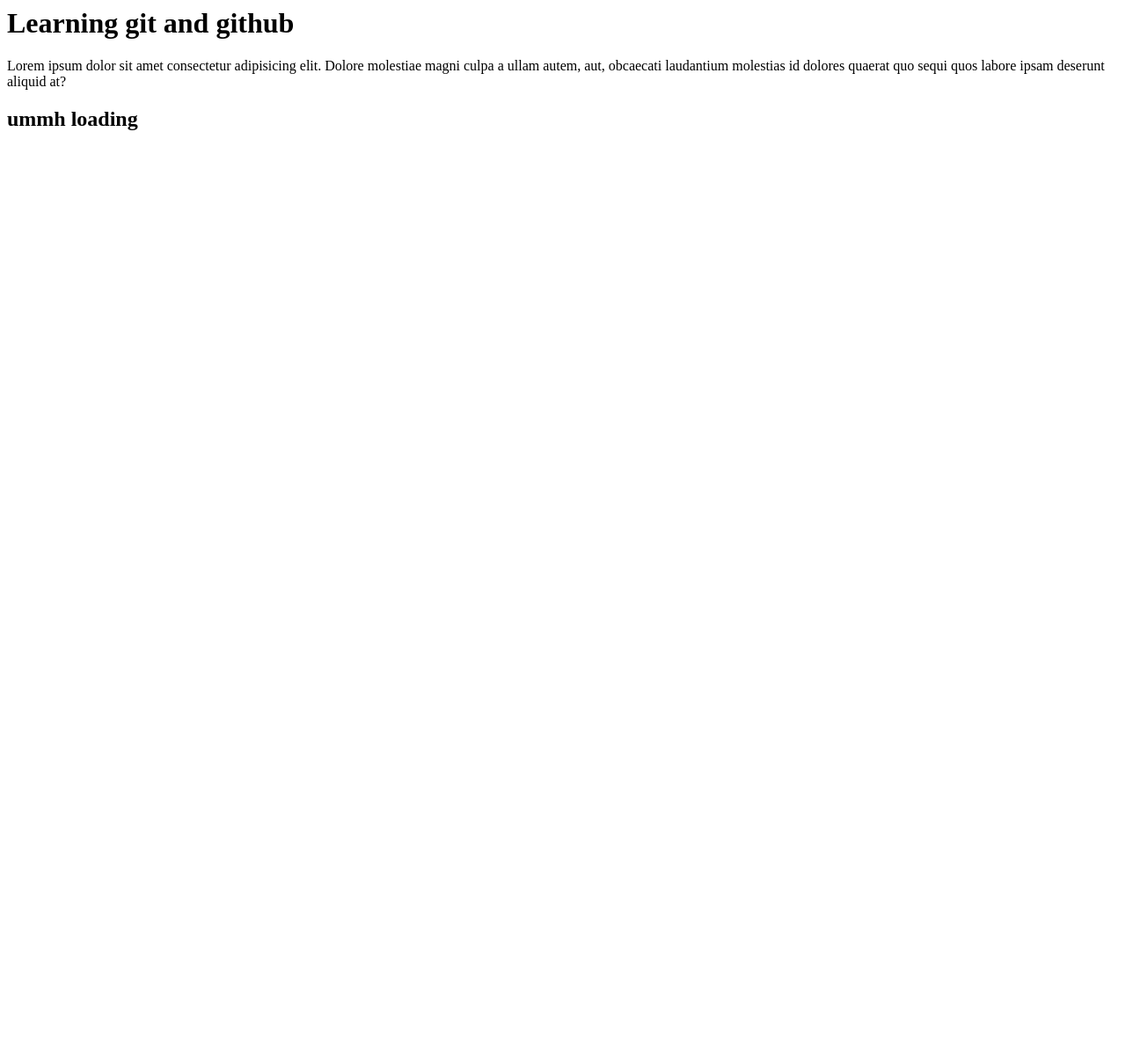
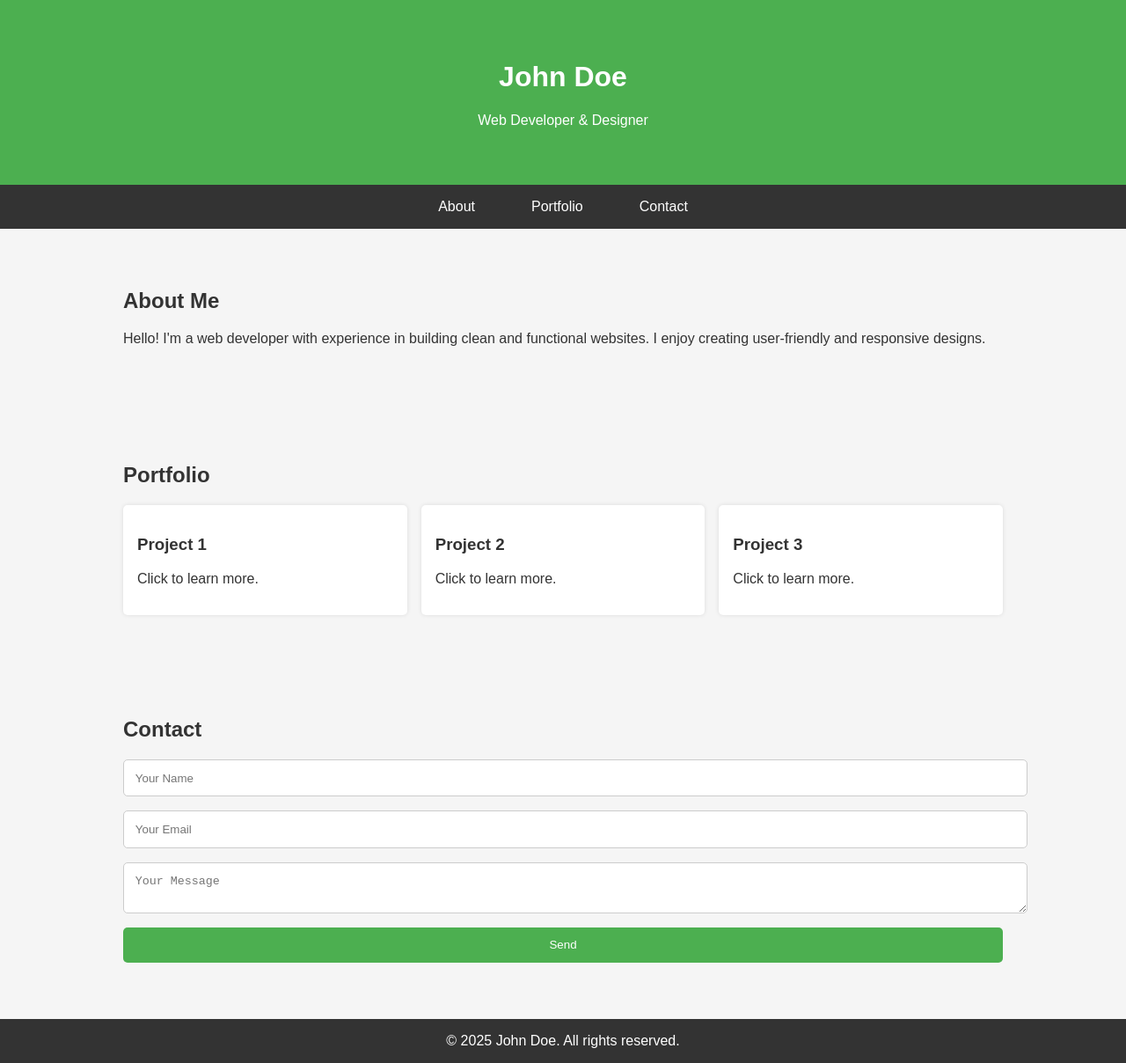
Before and after one commit to zzynnyxx/gittwo, a plain HTML site: page index.html in a window 1280 px wide. Shown: the whole page at 88% size. Before the commit the page ends 800 px from the top, so only its background shows below. Drawn offline with Linux system fonts and the light colour scheme.

Commit message:
John Dev portfolio html , css , js

```diff
--- a/index.html
+++ b/index.html
@@ -1,14 +1,69 @@
+<!DOCTYPE html>
 <html lang="en">
 <head>
     <meta charset="UTF-8">
     <meta name="viewport" content="width=device-width, initial-scale=1.0">
-    <title>Document</title>
+    <title>John Doe Portfolio</title>
+    <link rel="stylesheet" href="style.css">
 </head>
 <body>
-    <h1>Learning git and github</h1>
-    <p>Lorem ipsum dolor sit amet consectetur adipisicing elit. Dolore molestiae magni culpa a ullam autem, aut, obcaecati laudantium molestias id dolores quaerat quo sequi quos labore ipsam deserunt aliquid at?</p>
-    <h2>ummh loading
 
-    </h2>
+<header>
+    <div class="container">
+        <h1>John Doe</h1>
+        <p>Web Developer & Designer</p>
+        <button id="menu-toggle">Menu</button>
+    </div>
+</header>
+
+<nav id="navbar">
+    <ul>
+        <li><a href="#about">About</a></li>
+        <li><a href="#portfolio">Portfolio</a></li>
+        <li><a href="#contact">Contact</a></li>
+    </ul>
+</nav>
+
+<main>
+    <section id="about">
+        <h2>About Me</h2>
+        <p>Hello! I'm a web developer with experience in building clean and functional websites. I enjoy creating user-friendly and responsive designs.</p>
+    </section>
+
+    <section id="portfolio">
+        <h2>Portfolio</h2>
+        <div class="portfolio-grid">
+            <div class="portfolio-item" onclick="openProject('Project 1')">
+                <h3>Project 1</h3>
+                <p>Click to learn more.</p>
+            </div>
+            <div class="portfolio-item" onclick="openProject('Project 2')">
+                <h3>Project 2</h3>
+                <p>Click to learn more.</p>
+            </div>
+            <div class="portfolio-item" onclick="openProject('Project 3')">
+                <h3>Project 3</h3>
+                <p>Click to learn more.</p>
+            </div>
+        </div>
+    </section>
+
+    <section id="contact">
+        <h2>Contact</h2>
+        <form id="contact-form">
+            <input type="text" id="name" placeholder="Your Name" required>
+            <input type="email" id="email" placeholder="Your Email" required>
+            <textarea id="message" placeholder="Your Message" required></textarea>
+            <button type="submit">Send</button>
+        </form>
+        <p id="form-response"></p>
+    </section>
+</main>
+
+<footer>
+    &copy; 2025 John Doe. All rights reserved.
+</footer>
+
+<script src="script.js"></script>
 </body>
 </html>
--- /dev/null
+++ b/script.js
@@ -0,0 +1,22 @@
+// Toggle menu on mobile
+const menuToggle = document.getElementById('menu-toggle');
+const navbar = document.getElementById('navbar').querySelector('ul');
+
+menuToggle.addEventListener('click', () => {
+    navbar.classList.toggle('active');
+});
+
+// Interactive portfolio items
+function openProject(name) {
+    alert(`You clicked on ${name}. More details can be added here!`);
+}
+
+// Contact form submission (example)
+const form = document.getElementById('contact-form');
+const response = document.getElementById('form-response');
+
+form.addEventListener('submit', function(e) {
+    e.preventDefault();
+    response.textContent = "Thank you for your message!";
+    form.reset();
+});
--- a/style.css
+++ b/style.css
@@ -1,132 +1,141 @@
-/* =========================
-   RESET & BASE STYLES
-========================= */
-* {
+/* General styles */
+body {
+    font-family: Arial, sans-serif;
     margin: 0;
     padding: 0;
-  box-sizing: border-box;
+    background: #f5f5f5;
+    color: #333;
 }
 
-body {
-  font-family: Arial, Helvetica, sans-serif;
-  background-color: #f5f6fa;
-  color: #333;
-  line-height: 1.6;
+.container {
+    max-width: 1000px;
+    margin: auto;
+    padding: 1rem;
 }
 
-/* =========================
-   LAYOUT
-========================= */
-.container {
-  width: 90%;
-  max-width: 1100px;
-  margin: auto;
-  padding: 20px;
+/* Header */
+header {
+    background: #4CAF50;
+    color: white;
+    text-align: center;
+    padding: 2rem 1rem;
+    position: relative;
 }
 
-header {
-  background: #1e90ff;
-  color: #fff;
-  padding: 15px 0;
+#menu-toggle {
+    display: none;
+    position: absolute;
+    top: 1rem;
+    right: 1rem;
+    padding: 0.5rem 1rem;
+    background: white;
+    color: #4CAF50;
+    border: none;
+    cursor: pointer;
 }
 
-header h1 {
-  text-align: center;
+/* Navigation */
+nav {
+    background: #333;
 }
 
-/* =========================
-   NAVIGATION
-========================= */
 nav ul {
-  list-style: none;
     display: flex;
     justify-content: center;
-  gap: 20px;
+    list-style: none;
+    margin: 0;
+    padding: 0;
+    flex-wrap: wrap;
+}
+
+nav li {
+    margin: 0;
 }
 
 nav a {
-  color: #fff;
+    display: block;
+    padding: 1rem 2rem;
+    color: white;
     text-decoration: none;
-  font-weight: bold;
 }
 
 nav a:hover {
-  text-decoration: underline;
+    background: #4CAF50;
 }
 
-/* =========================
-   CONTENT
-========================= */
-.card {
-  background: #fff;
-  padding: 20px;
-  margin: 20px 0;
-  border-radius: 8px;
-  box-shadow: 0 2px 8px rgba(0, 0, 0, 0.1);
+/* Sections */
+section {
+    padding: 3rem 1rem;
+    max-width: 1000px;
+    margin: auto;
 }
 
-.card h2 {
-  margin-bottom: 10px;
+/* Portfolio Grid */
+.portfolio-grid {
+    display: grid;
+    grid-template-columns: repeat(auto-fit, minmax(250px, 1fr));
+    gap: 1rem;
 }
 
-/* =========================
-   BUTTONS
-========================= */
-.btn {
-  display: inline-block;
-  padding: 10px 18px;
-  background: #1e90ff;
-  color: #fff;
-  border: none;
+.portfolio-item {
+    background: white;
+    padding: 1rem;
     border-radius: 5px;
     cursor: pointer;
-  text-decoration: none;
-  font-size: 16px;
+    box-shadow: 0 0 5px rgba(0,0,0,0.1);
+    transition: transform 0.2s, box-shadow 0.2s;
 }
 
-.btn:hover {
-  background: #187bcd;
+.portfolio-item:hover {
+    transform: translateY(-5px);
+    box-shadow: 0 5px 15px rgba(0,0,0,0.2);
 }
 
-/* =========================
-   FORMS
-========================= */
+/* Contact Form */
 form {
-  margin-top: 15px;
+    display: flex;
+    flex-direction: column;
+    gap: 1rem;
 }
 
-input,
-textarea {
+input, textarea {
+    padding: 0.8rem;
+    border-radius: 5px;
+    border: 1px solid #ccc;
     width: 100%;
-  padding: 10px;
-  margin-bottom: 12px;
-  border: 1px solid #ccc;
-  border-radius: 4px;
 }
 
-input:focus,
-textarea:focus {
-  outline: none;
-  border-color: #1e90ff;
+button {
+    padding: 0.8rem;
+    background: #4CAF50;
+    color: white;
+    border: none;
+    cursor: pointer;
+    border-radius: 5px;
 }
 
-/* =========================
-   FOOTER
-========================= */
-footer {
-  background: #222;
-  color: #fff;
-  text-align: center;
-  padding: 15px;
-  margin-top: 40px;
+button:hover {
+    background: #45a049;
 }
 
-/* =========================
-   RESPONSIVE
-========================= */
+/* Footer */
+footer {
+    text-align: center;
+    background: #333;
+    color: white;
+    padding: 1rem;
+}
+
+/* Responsive */
 @media (max-width: 768px) {
+    #menu-toggle {
+        display: block;
+    }
     nav ul {
+        display: none;
         flex-direction: column;
-    align-items: center;
+    }
+    nav ul.active {
+        display: flex;
     }
 }
```
Lines whose indentation alone changed are shown as unchanged.
